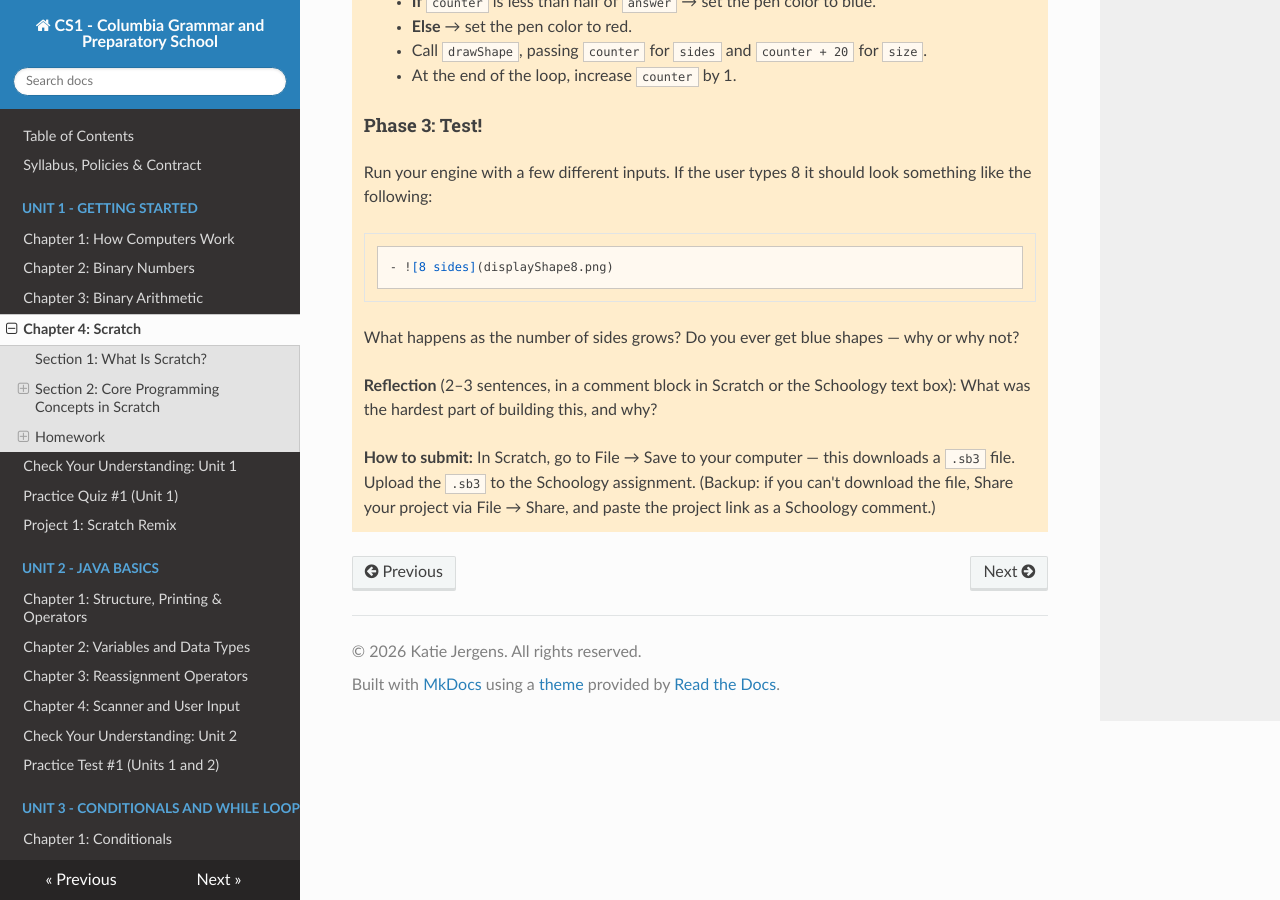
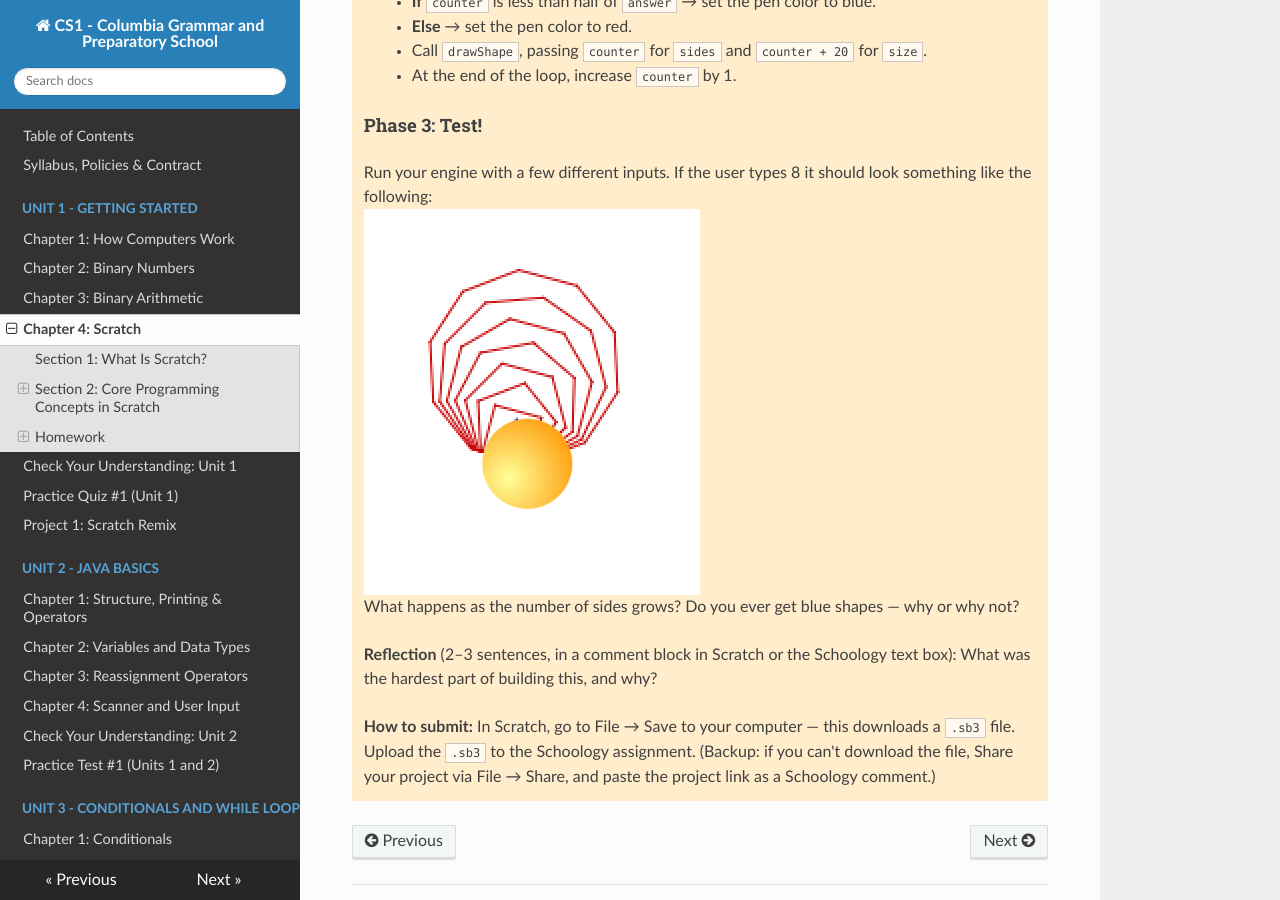
Before and after one commit to kjergens/cs1-site, an MkDocs documentation site: the page built from docs/unit1/notes_04_scratch.md, in a window 1280 px wide and 900 px high, scrolled down 2507 px. Built offline with MkDocs 1.6.1, drawn with Linux system fonts in a browser that asks for light colours; nearby versions of some CDN libraries.

Commit message:
Fix image formatting in Phase 3 of notes
Updated formatting for image display in notes.

```diff
--- a/docs/unit1/notes_04_scratch.md
+++ b/docs/unit1/notes_04_scratch.md
@@ -93,9 +93,9 @@ In Scratch, scripts start when something happens — "when green flag clicked",
     #### Phase 3: Test!
 
     Run your engine with a few different inputs. If the user types 8 it should look something like the following:
-
-        - ![8 sides](displayShape8.png)
-
+    <br>
+    ![8 sides](displayShape8.png)
+    <br>
     What happens as the number of sides grows? Do you ever get blue shapes — why or why not?
 
     **Reflection** (2–3 sentences, in a comment block in Scratch or the Schoology text box): What was the hardest part of building this, and why?
```
